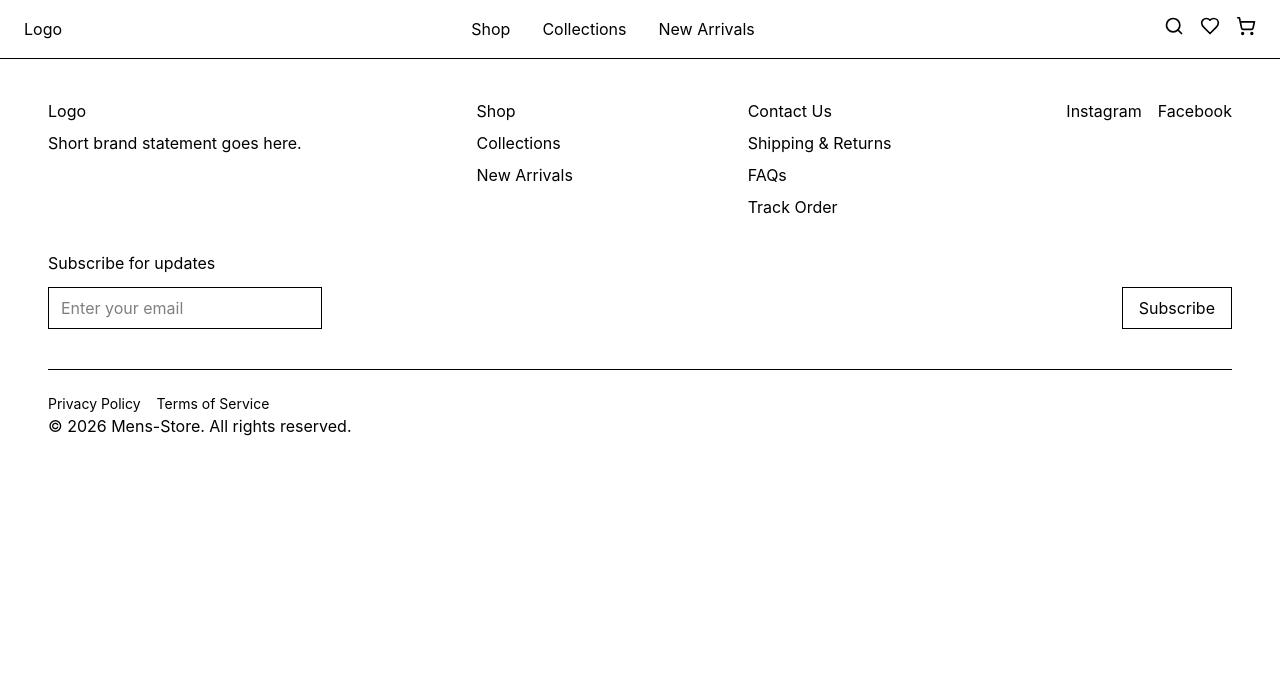
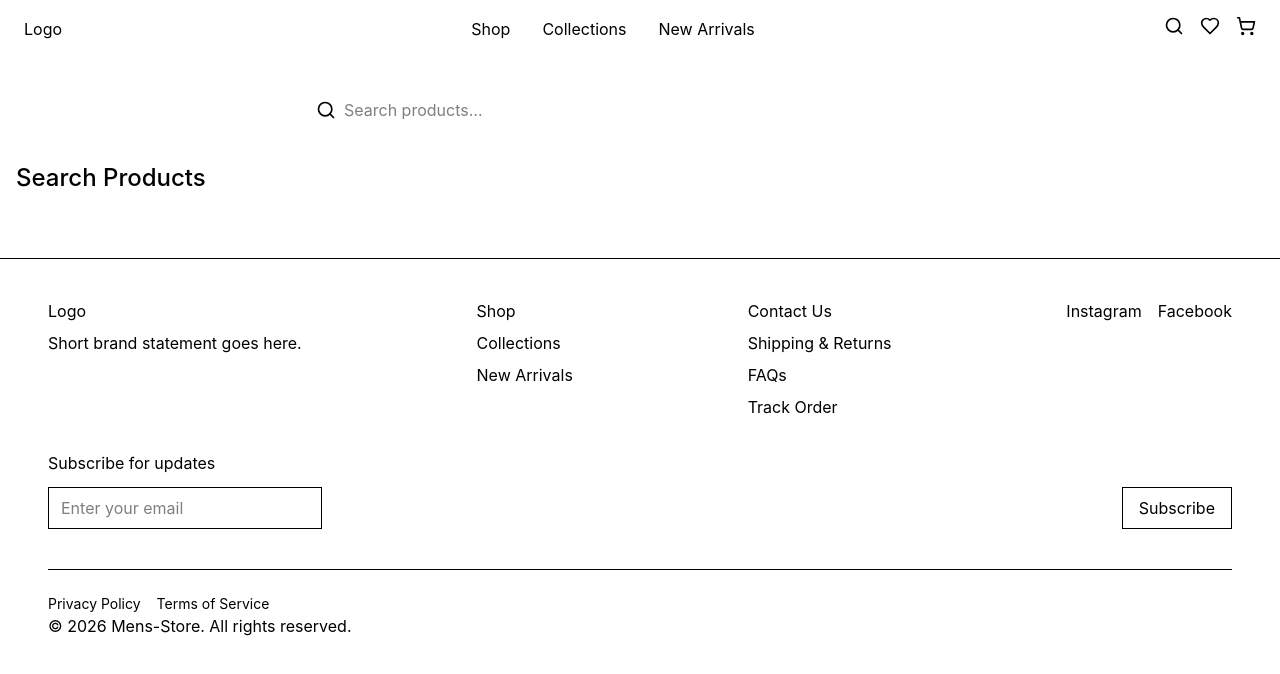
Before and after one commit to THEmen9/mens-store, a React app in the folder frontend/: page /search in a window 1280 px wide. Shown: the top 674 px of the page. Built offline with nearby package versions, Linux system fonts and the light colour scheme; the HTML template or start-up script is replaced by a standard one.

Commit message:
feat: add dedicated search page

```diff
--- a/frontend/src/App.jsx
+++ b/frontend/src/App.jsx
@@ -9,6 +9,7 @@ import {
   NewArrivals,
   Shop,
   Wishlist,
+  Search
 } from './pages';
 
 function App() {
@@ -23,6 +24,7 @@ function App() {
         <Route path="/wishlist" element={<Wishlist />} />
         <Route path="/cart" element={<Cart />} />
         <Route path="/account" element={<Account />} />
+        <Route path="/search" element={<Search />} />
       </Routes>
     </MainLayout>
   )
--- a/frontend/src/components/ui/Search.jsx
+++ /dev/null
@@ -1,32 +0,0 @@
-import { LuSearch, LuX } from "react-icons/lu";
-import {Input, Button} from "./index";
-
-function Search({ onClose }) {
-  return (
-    <div className="flex items-center gap-2">
-      <div className="relative flex-1">
-        <LuSearch
-          size={20}
-          className="absolute left-3 top-1/2 -translate-y-1/2"
-        />
-
-        <Input
-          type="text"
-          placeholder="Search products..."
-          autoFocus
-          className="w-full pl-10"
-        />
-      </div>
-
-      <Button
-        onClick={onClose}
-        className="shrink-0"
-        aria-label="Close search"
-      >
-        <LuX size={20} />
-      </Button>
-    </div>
-  );
-}
-
-export default Search;
--- a/frontend/src/components/ui/index.js
+++ b/frontend/src/components/ui/index.js
@@ -2,12 +2,11 @@ import {default as Button } from "./Button";
 import {default as Input } from "./Input";
 import {default as Card } from "./Card";
 import {default as Container} from "./Container"
-import {default as Search} from './Search'
+
 
 export {
     Button,
     Input,
     Card,
     Container,
-    Search,
     };
--- /dev/null
+++ b/frontend/src/pages/Search.jsx
@@ -0,0 +1,39 @@
+import { LuSearch } from 'react-icons/lu';
+import { Container, Input } from '../components/ui';
+
+function Search() {
+  return (
+    <main>
+      <Container className="py-10">
+        {/* Search */}
+        <div className="mx-auto max-w-2xl">
+          <div className="relative">
+            <LuSearch
+              size={20}
+              className="absolute left-3 top-1/2 -translate-y-1/2"
+            />
+
+            <Input
+              type="text"
+              placeholder="Search products..."
+              className="w-full pl-10"
+            />
+          </div>
+        </div>
+
+        {/* Catalog */}
+        <section className="mt-10">
+          <h1 className="text-2xl font-medium">
+            Search Products
+          </h1>
+
+          <div className="mt-6">
+            {/* Products will be connected here */}
+          </div>
+        </section>
+      </Container>
+    </main>
+  );
+}
+
+export default Search;
--- a/frontend/src/pages/index.js
+++ b/frontend/src/pages/index.js
@@ -5,6 +5,7 @@ import { default as Home } from './Home';
 import { default as NewArrivals } from './NewArrivals';
 import { default as Shop } from './Shop';
 import { default as Wishlist } from './Wishlist';
+import { default as Search } from './Search'
 
 export {
   Account,
@@ -14,4 +15,5 @@ export {
   NewArrivals,
   Shop,
   Wishlist,
+  Search
 };
```
